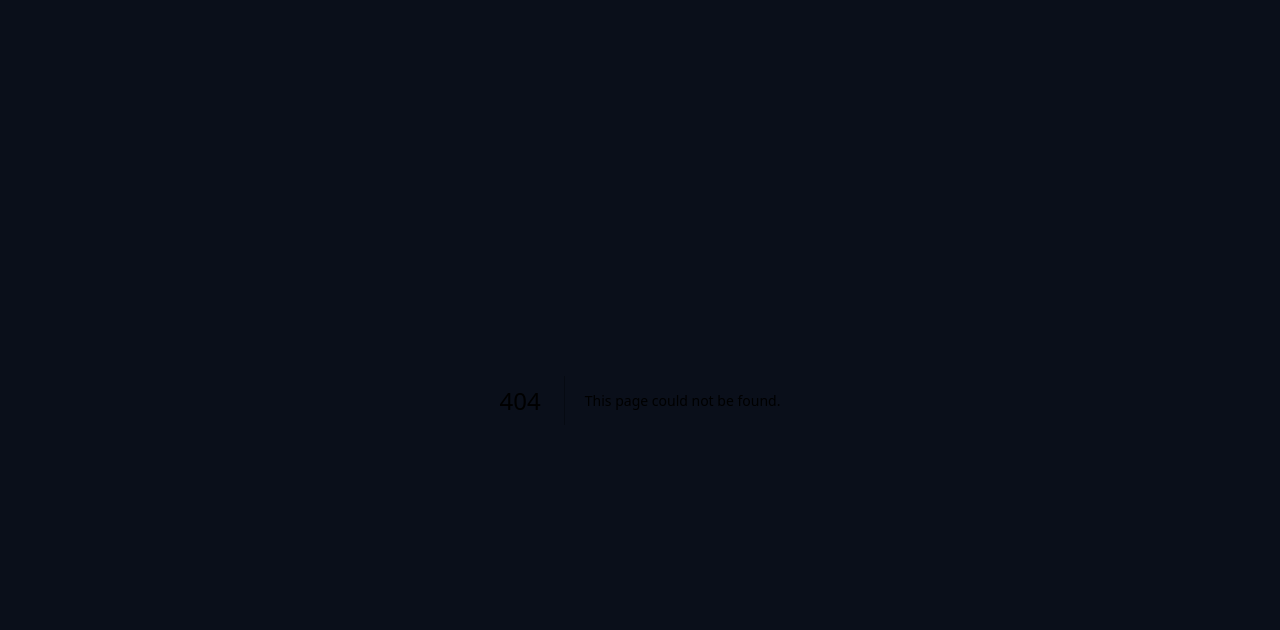
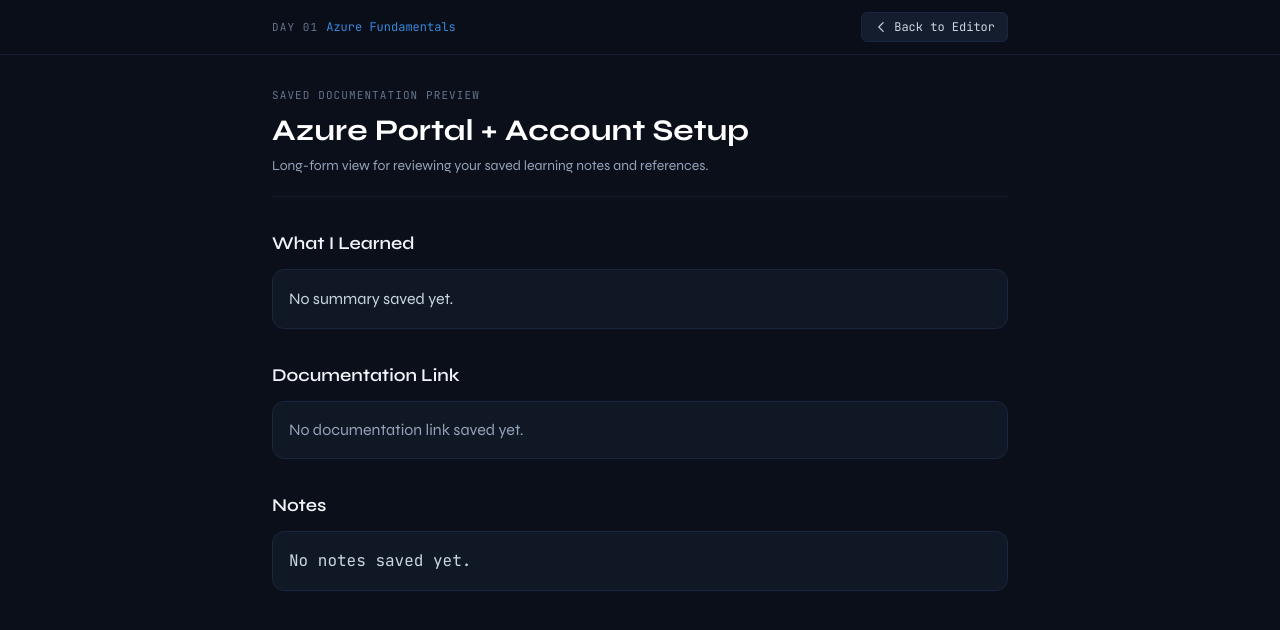
Before and after one commit to gakhd625/azure-learning-tracker, a Next.js app: page /day/1/preview in a window 1280 px wide. Before the commit this address had no page. Shown: the top 630 px of the page. Built offline with nearby package versions, Linux system fonts and the light colour scheme.

Commit message:
fix docu preview

```diff
--- a/src/app/day/[day]/page.tsx
+++ b/src/app/day/[day]/page.tsx
@@ -192,7 +192,25 @@
         </Section>
 
         {/* Notes */}
-        <Section title="Notes" icon="📝">
+        <div className="mb-6">
+          <div className="flex items-center justify-between mb-3">
+            <h2 className="flex items-center gap-2 text-sm font-mono font-medium text-slate-300">
+              <span className="text-base">📝</span>
+              Notes
+            </h2>
+            <Link
+              href={`/day/${dayNum}/preview`}
+              className="inline-flex items-center gap-1.5 px-2.5 py-1.5 rounded-md border border-surface-600 bg-surface-700 text-xs font-mono text-slate-300 hover:text-slate-100 hover:border-slate-500 transition-colors"
+              aria-label="Open saved documentation preview page"
+            >
+              <svg className="w-3.5 h-3.5" fill="none" viewBox="0 0 24 24" stroke="currentColor" strokeWidth={2}>
+                <path strokeLinecap="round" strokeLinejoin="round" d="M2.25 12s3.75-6.75 9.75-6.75S21.75 12 21.75 12 18 18.75 12 18.75 2.25 12 2.25 12z" />
+                <circle cx="12" cy="12" r="2.25" />
+              </svg>
+              Open Preview Page
+            </Link>
+          </div>
+
           <textarea
             value={localNotes}
             onChange={e => setLocalNotes(e.target.value)}
@@ -200,7 +218,11 @@
             rows={5}
             className="w-full bg-surface-700 border border-surface-600 rounded-lg px-4 py-3 text-sm text-slate-200 placeholder-slate-600 resize-none focus:border-azure-500 transition-colors outline-none font-mono"
           />
-        </Section>
+
+          {localNotes !== progress.notes && (
+            <p className="mt-2 text-[11px] font-mono text-amber-400">Unsaved note changes</p>
+          )}
+        </div>
 
         {/* Save button */}
         <div className="flex items-center justify-between mt-2 mb-10">
--- /dev/null
+++ b/src/app/day/[day]/preview/page.tsx
@@ -0,0 +1,111 @@
+'use client'
+
+import Link from 'next/link'
+import { useParams } from 'next/navigation'
+import { ROADMAP_DATA, CATEGORY_META } from '@/data/roadmap'
+import { useProgress } from '@/hooks/useProgress'
+
+export default function DayPreviewPage() {
+  const params = useParams()
+  const dayNum = Number(params.day)
+  const dayData = ROADMAP_DATA.find(d => d.day === dayNum)
+  const { getDayProgress, loaded } = useProgress()
+
+  if (!dayData) {
+    return (
+      <main className="min-h-screen bg-surface-900 px-4 py-12">
+        <div className="max-w-3xl mx-auto text-center">
+          <p className="text-slate-400 mb-4">Day not found.</p>
+          <Link href="/" className="text-azure-400 hover:text-azure-200 text-sm font-mono">
+            Back to tracker
+          </Link>
+        </div>
+      </main>
+    )
+  }
+
+  if (!loaded) {
+    return (
+      <main className="min-h-screen bg-surface-900 flex items-center justify-center">
+        <div className="w-5 h-5 border-2 border-azure-500 border-t-transparent rounded-full animate-spin" />
+      </main>
+    )
+  }
+
+  const meta = CATEGORY_META[dayData.category]
+  const progress = getDayProgress(dayNum)
+
+  return (
+    <main className="min-h-screen bg-surface-900">
+      <nav className="sticky top-0 z-10 border-b border-surface-700 bg-surface-900/90 backdrop-blur-sm">
+        <div className="max-w-3xl mx-auto px-4 py-3 flex items-center justify-between gap-3">
+          <div className="flex items-center gap-2 min-w-0">
+            <span className="text-[11px] font-mono uppercase tracking-widest text-slate-500 shrink-0">
+              Day {String(dayNum).padStart(2, '0')}
+            </span>
+            <span className={`text-xs font-mono ${meta.color} truncate`}>
+              {meta.label}
+            </span>
+          </div>
+          <Link
+            href={`/day/${dayNum}`}
+            className="inline-flex items-center gap-1.5 px-3 py-1.5 rounded-md border border-surface-600 bg-surface-700 text-xs font-mono text-slate-300 hover:text-slate-100 hover:border-slate-500 transition-colors"
+          >
+            <svg className="w-3.5 h-3.5" fill="none" viewBox="0 0 24 24" stroke="currentColor" strokeWidth={2}>
+              <path strokeLinecap="round" strokeLinejoin="round" d="M15.75 19.5L8.25 12l7.5-7.5" />
+            </svg>
+            Back to Editor
+          </Link>
+        </div>
+      </nav>
+
+      <article className="max-w-3xl mx-auto px-4 py-8">
+        <header className="mb-8 pb-5 border-b border-surface-700">
+          <p className="text-[11px] font-mono uppercase tracking-widest text-slate-500 mb-2">Saved Documentation Preview</p>
+          <h1 className="text-2xl sm:text-3xl font-bold text-white mb-2">{dayData.title}</h1>
+          <p className="text-sm text-slate-400">
+            Long-form view for reviewing your saved learning notes and references.
+          </p>
+        </header>
+
+        <div className="space-y-8">
+          <section>
+            <h2 className="text-lg font-semibold text-slate-100 mb-3">What I Learned</h2>
+            <div className="rounded-xl border border-surface-600 bg-surface-700/60 px-4 py-4">
+              <p className="text-slate-300 whitespace-pre-wrap break-words leading-relaxed">
+                {progress.learnedSummary || 'No summary saved yet.'}
+              </p>
+            </div>
+          </section>
+
+          <section>
+            <h2 className="text-lg font-semibold text-slate-100 mb-3">Documentation Link</h2>
+            <div className="rounded-xl border border-surface-600 bg-surface-700/60 px-4 py-4">
+              {progress.docLink ? (
+                <a
+                  href={progress.docLink}
+                  target="_blank"
+                  rel="noopener noreferrer"
+                  className="text-azure-400 hover:text-azure-200 transition-colors break-all"
+                >
+                  {progress.docLink}
+                </a>
+              ) : (
+                <p className="text-slate-400">No documentation link saved yet.</p>
+              )}
+            </div>
+          </section>
+
+          <section>
+            <h2 className="text-lg font-semibold text-slate-100 mb-3">Notes</h2>
+            <div className="rounded-xl border border-surface-600 bg-surface-700/60 px-4 py-4">
+              <p className="text-slate-300 whitespace-pre-wrap break-words leading-relaxed font-mono">
+                {progress.notes || 'No notes saved yet.'}
+              </p>
+            </div>
+          </section>
+        </div>
+      </article>
+    </main>
+  )
+}
```
